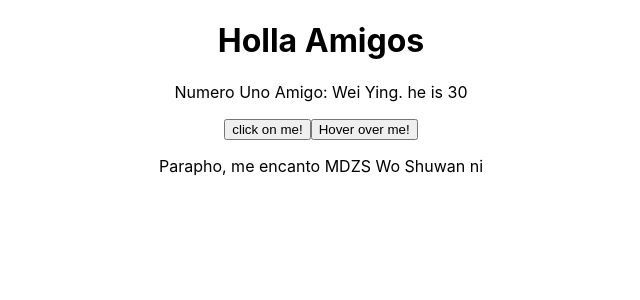
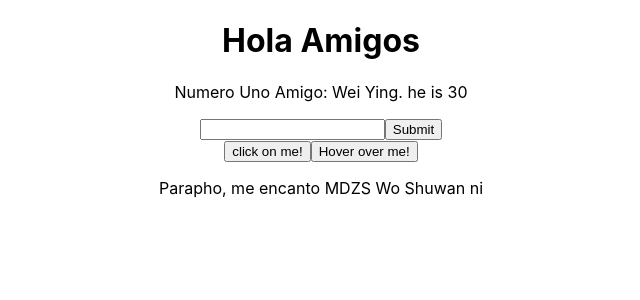
Before and after one commit to emmabradford/learn-basic-react, a React (Create React App) app: page / in a window 1280 px wide. Shown: the top 300 px of the page, without its empty margins (319-959 px from the left). Built offline with nearby package versions, Linux system fonts and the light colour scheme.

Commit message:
added a sumbit form

```diff
--- a/src/App.js
+++ b/src/App.js
@@ -8,7 +8,7 @@ import Copy from './components/Copy';
 function App() {
     return (
     <div className="App">
-    <h1>Holla Amigos</h1>
+    <h1>Hola Amigos</h1>
     <Amigo />
     <Button />
     <Hover />
--- a/src/components/Amigo.js
+++ b/src/components/Amigo.js
@@ -6,10 +6,21 @@ class Amigo extends React.Component
         age: 30
 
     }
+    handleChange = (e) => {
+        this.setState({
+            name: e.target.value
+        });
+    }
     render()
     {
         return (
+            <div>
             <p> Numero Uno Amigo: {this.state.name}. he is {this.state.age} </p>
+            <form>
+                <input type='text' onChange={this.handleChange}/>
+                <button>Submit</button>
+            </form>
+            </div>
         )
     }
 }
--- a/src/components/Button.js
+++ b/src/components/Button.js
@@ -2,8 +2,8 @@ import React from 'react';
 
 class Button extends React.Component
 {
-    handleClick(e){
-        console.log(e.target);
+    handleClick = (e) => {
+        console.log('clickity click click');
     }
     render()
     {
```
Also changed, not shown: 1 other file (tests, documents, lock files or other folders).
